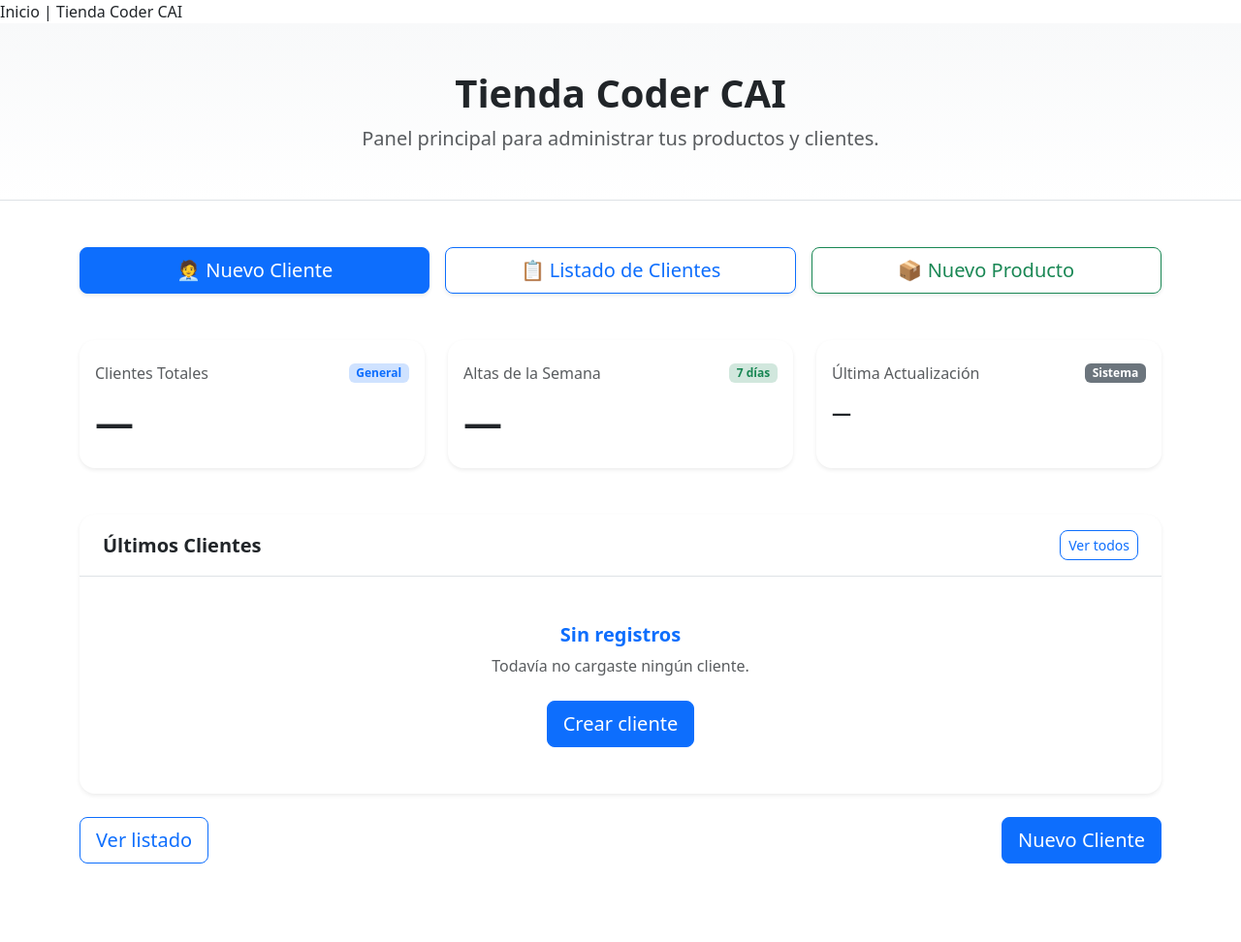
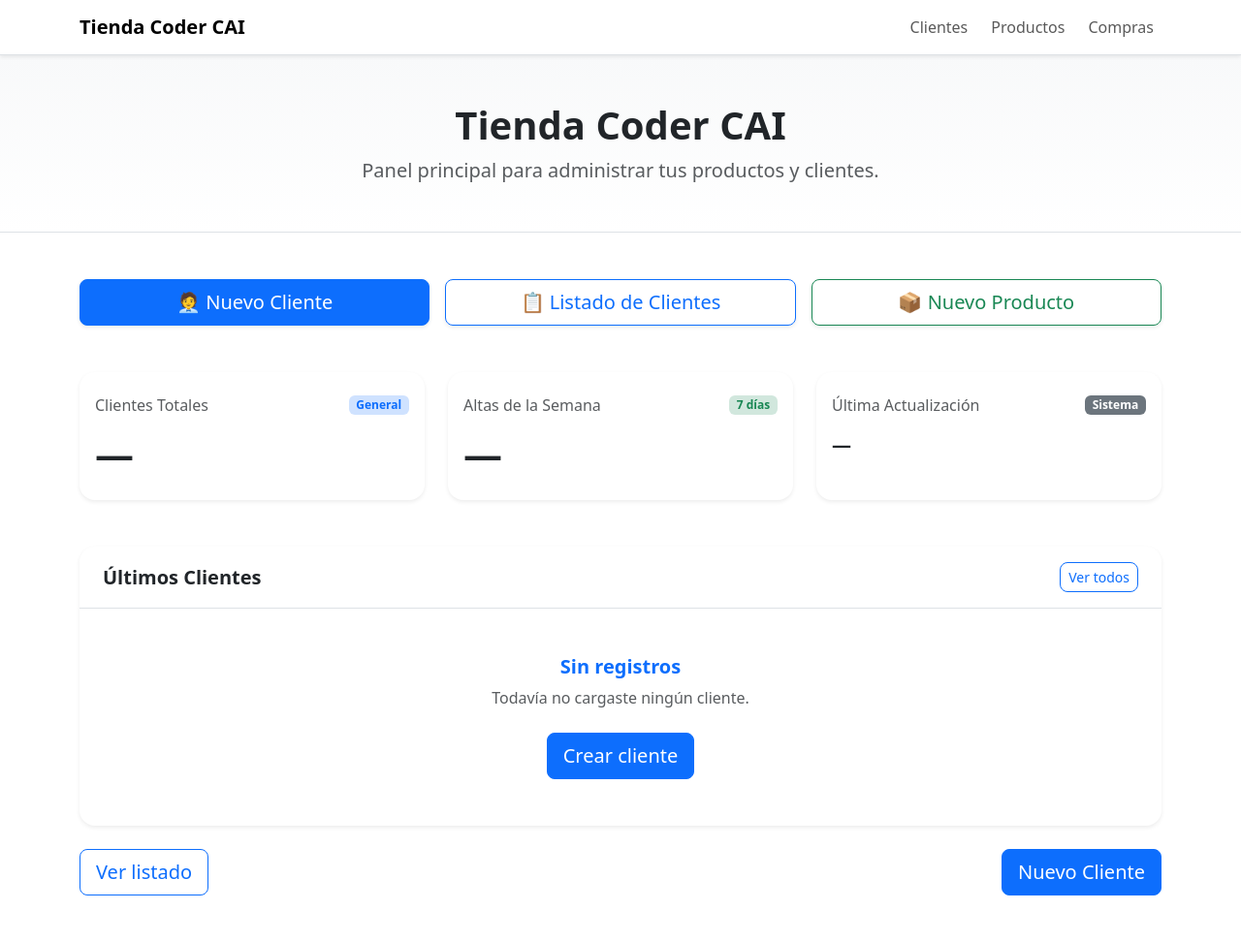
Before and after one commit to miguelangelrojasg-glitch/Comision-78130-TP3-MiguelAngelRojasGonzalez, a Django app: page / in a window 1280 px wide. Shown: the whole page at 97% size. Before the commit the page ends 891 px from the top, so only its background shows below. Run offline with Django 5.2, Linux system fonts and the light colour scheme.

Commit message:
primera app terminada - agregar un link de compras al index.html

```diff
--- a/app_coder_cai/templates/app_coder_cai/index.html
+++ b/app_coder_cai/templates/app_coder_cai/index.html
@@ -1,14 +1,51 @@
+<!doctype html>
+<html lang="es">
+<head>
+  <meta charset="utf-8">
+  <meta name="viewport" content="width=device-width, initial-scale=1">
 
+  <title>{% block titulo %}Inicio | Tienda Coder CAI{% endblock %}</title>
 
-{% block titulo %}
-Inicio | Tienda Coder CAI
-{% endblock %}
-<link href="https://cdn.jsdelivr.net/npm/bootstrap@5.3.8/dist/css/bootstrap.min.css" rel="stylesheet" integrity="sha384-sRIl4kxILFvY47J16cr9ZwB07vP4J8+LH7qKQnuqkuIAvNWLzeN8tE5YBujZqJLB" crossorigin="anonymous">
-<script src="https://cdn.jsdelivr.net/npm/bootstrap@5.3.8/dist/js/bootstrap.bundle.min.js" integrity="sha384-FKyoEForCGlyvwx9Hj09JcYn3nv7wiPVlz7YYwJrWVcXK/BmnVDxM+D2scQbITxI" crossorigin="anonymous"></script>
+  <!-- Bootstrap CSS -->
+  <link href="https://cdn.jsdelivr.net/npm/bootstrap@5.3.8/dist/css/bootstrap.min.css"
+        rel="stylesheet"
+        integrity="sha384-sRIl4kxILFvY47J16cr9ZwB07vP4J8+LH7qKQnuqkuIAvNWLzeN8tE5YBujZqJLB"
+        crossorigin="anonymous">
+</head>
+<body class="bg-light">
+
+  <!-- Navbar -->
+  <nav class="navbar navbar-expand-lg bg-white border-bottom shadow-sm">
+    <div class="container">
+      <a class="navbar-brand fw-bold" href="{% url 'index' %}">Tienda Coder CAI</a>
+      <button class="navbar-toggler" type="button" data-bs-toggle="collapse" data-bs-target="#mainNav">
+        <span class="navbar-toggler-icon"></span>
+      </button>
+      <div id="mainNav" class="collapse navbar-collapse">
+        <ul class="navbar-nav ms-auto gap-2">
+          <li class="nav-item"><a class="nav-link" href="{% url 'lista_cliente' %}">Clientes</a></li>
+          <li class="nav-item"><a class="nav-link" href="{% url 'lista_producto' %}">Productos</a></li>
+          <li class="nav-item"><a class="nav-link" href="{% url 'lista_compra' %}">Compras</a></li>
+        </ul>
+      </div>
+    </div>
+  </nav>
+
+  <!-- Mensajes -->
+  {% if messages %}
+  <div class="container mt-3">
+    {% for message in messages %}
+      <div class="alert alert-{{ message.tags }} alert-dismissible fade show" role="alert">
+        {{ message }}
+        <button type="button" class="btn-close" data-bs-dismiss="alert"></button>
+      </div>
+    {% endfor %}
+  </div>
+  {% endif %}
+
   {% block contenido %}
-
   <!-- Hero / Encabezado -->
-<section class="hero border-bottom py-5" style="background: linear-gradient(180deg,#f8f9fa, #ffffff);">
+  <section class="hero border-bottom py-5" style="background: linear-gradient(180deg,#f8f9fa,#ffffff);">
     <div class="container text-center">
       <h1 class="fw-bold mb-2">Tienda Coder CAI</h1>
       <p class="lead text-muted mb-0">Panel principal para administrar tus productos y clientes.</p>
@@ -131,8 +168,15 @@ Inicio | Tienda Coder CAI
         <a href="{% url 'lista_cliente' %}" class="btn btn-outline-primary btn-lg rounded-3">Ver listado</a>
         <a href="{% url 'nuevo_cliente' %}" class="btn btn-primary btn-lg rounded-3">Nuevo Cliente</a>
       </div>
+      </div>
 
     </div>
   </section>
+  {% endblock %}
 
-{% endblock %}
+  <!-- Bootstrap Bundle JS -->
+  <script src="https://cdn.jsdelivr.net/npm/bootstrap@5.3.8/dist/js/bootstrap.bundle.min.js"
+          integrity="sha384-FKyoEForCGlyvwx9Hj09JcYn3nv7wiPVlz7YYwJrWVcXK/BmnVDxM+D2scQbITxI"
+          crossorigin="anonymous"></script>
+</body>
+</html>
--- a/app_coder_cai/urls.py
+++ b/app_coder_cai/urls.py
@@ -1,4 +1,3 @@
-# proyecto_coder_cai/urls.py
 from django.urls import path
 from app_coder_cai import views
 
@@ -6,15 +5,18 @@ urlpatterns = [
     path("", views.index, name="index"),
     path("test/", views.test, name="test"),
 
+    # Clientes
     path("clientes/", views.lista_cliente, name="lista_cliente"),
     path("clientes/<int:pk>/eliminar", views.eliminar_cliente, name="eliminar_cliente"),
     path("clientes/nuevo/", views.nuevo_cliente, name="nuevo_cliente"),
     path("clientes/modificar/<int:pk>", views.modificar_cliente, name="modificar_cliente"),
 
+    # Productos
     path("productos/", views.lista_producto, name="lista_producto"),
     path("productos/<int:pk>/eliminar", views.eliminar_producto, name="eliminar_producto"),
     path("productos/nuevo/", views.nuevo_producto, name="nuevo_producto"),
 
+    # Compras
     path("compras/", views.lista_compra, name="lista_compra"),
     path("compras/nuevo/", views.nueva_compra, name="nueva_compra"),
     path("compras/modificar/<int:pk>", views.modificar_compra, name="modificar_compra"),
```
Lines whose indentation alone changed are shown as unchanged.
